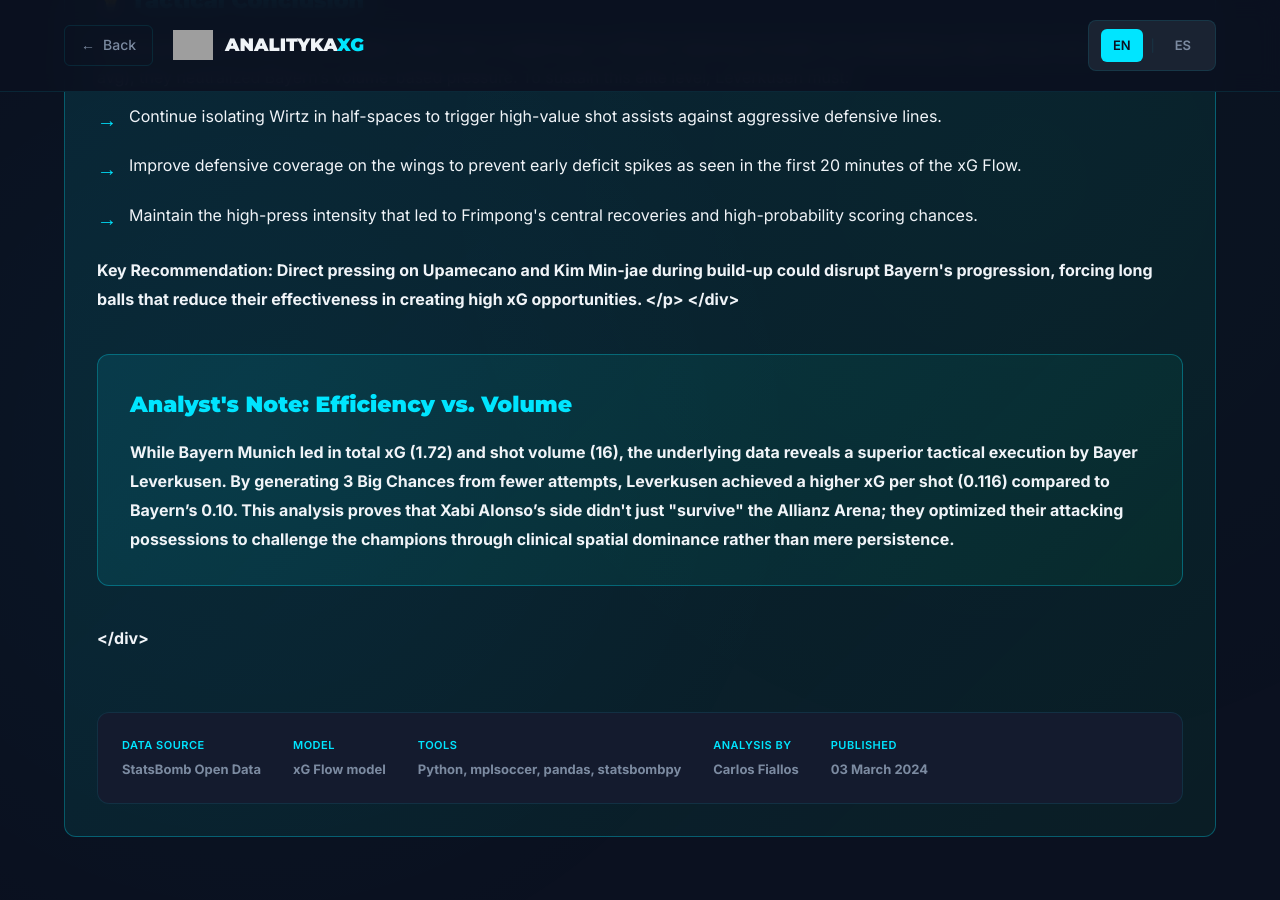
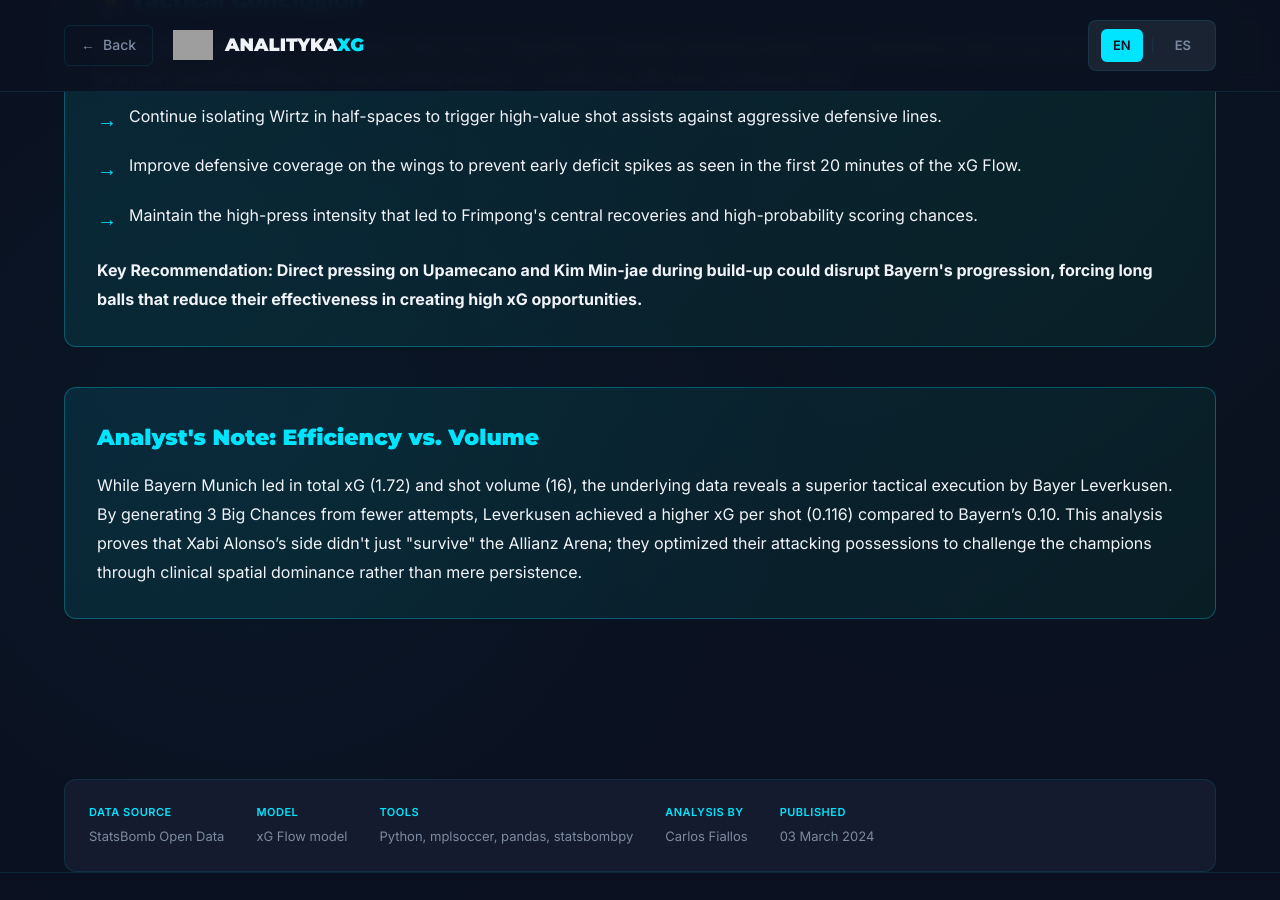
Before and after one commit to Fiallos77/analitykaXG, a Jekyll site: the page built from reports/BayerLeverkusenvsBayernMunich.md, in a window 1280 px wide and 900 px high, scrolled down 4351 px. Built offline with Jekyll 4.4.1, drawn with Linux system fonts in a browser that asks for light colours; grey boxes are pictures that could not be loaded.

```diff
--- a/reports/BayerLeverkusenvsBayernMunich.md
+++ b/reports/BayerLeverkusenvsBayernMunich.md
@@ -1,7 +1,7 @@
 ---
 layout: report
 title: Bayer Leverkusen vs Bayern Munich - xG & Finishing Analysis
-description: Tactical breakdown of Bundesliga's high-stake draw using advanced xG Shot Maps and Danger Flow models..
+description: Tactical breakdown of Bundesliga's high-stake draw using advanced xG Shot Maps and Danger Flow models.
 category: Post-Match Analysis
 competition: Bundesliga 23/24
 date: 2024-03-03
@@ -144,7 +144,7 @@ lang: en
             </li>
         </ul>
         <p style="margin-top: 16px;">
-            <strong>Key Recommendation: Direct pressing on Upamecano and Kim Min-jae during build-up could disrupt Bayern's progression, forcing long balls that reduce their effectiveness in creating high xG opportunities.
+            <strong>Key Recommendation: Direct pressing on Upamecano and Kim Min-jae during build-up could disrupt Bayern's progression, forcing long balls that reduce their effectiveness in creating high xG opportunities.</strong>
         </p>
     </div>
 
```
